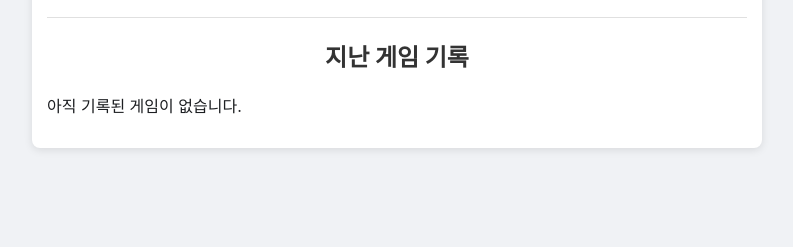
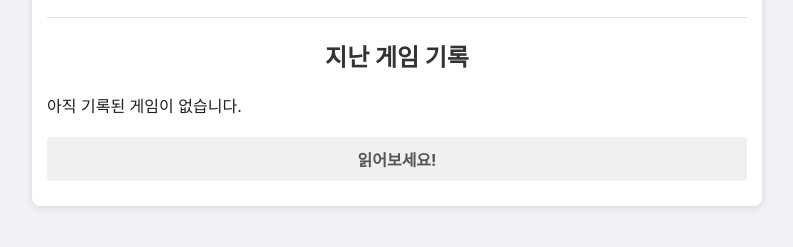
Before and after one commit to CastleQ/Buy-in-Counter, a plain HTML site: page index.html in a window 1280 px wide. Shown: the part 161-408 px from the top of the page, without its empty margins (243-1036 px from the left). Drawn offline with Linux system fonts and the light colour scheme.

Commit message:
Update index.html

```diff
--- a/index.html
+++ b/index.html
@@ -16,6 +16,10 @@
             <p>아직 기록된 게임이 없습니다.</p>
         </div>
         <button id="calculate-button" class="btn btn-success btn-full">선택한 게임 정산하기</button>
+
+        <a href="https://www.notion.so/234319738abd80a4ac20c1c77140058a?source=copy_link" target="_blank" class="btn btn-secondary btn-full" style="background-color: #f0f0f0; color: #555; margin-top: 20px;">
+            읽어보세요!
+        </a>
     </div>
     <script src="home.js"></script>
 </body>
```
